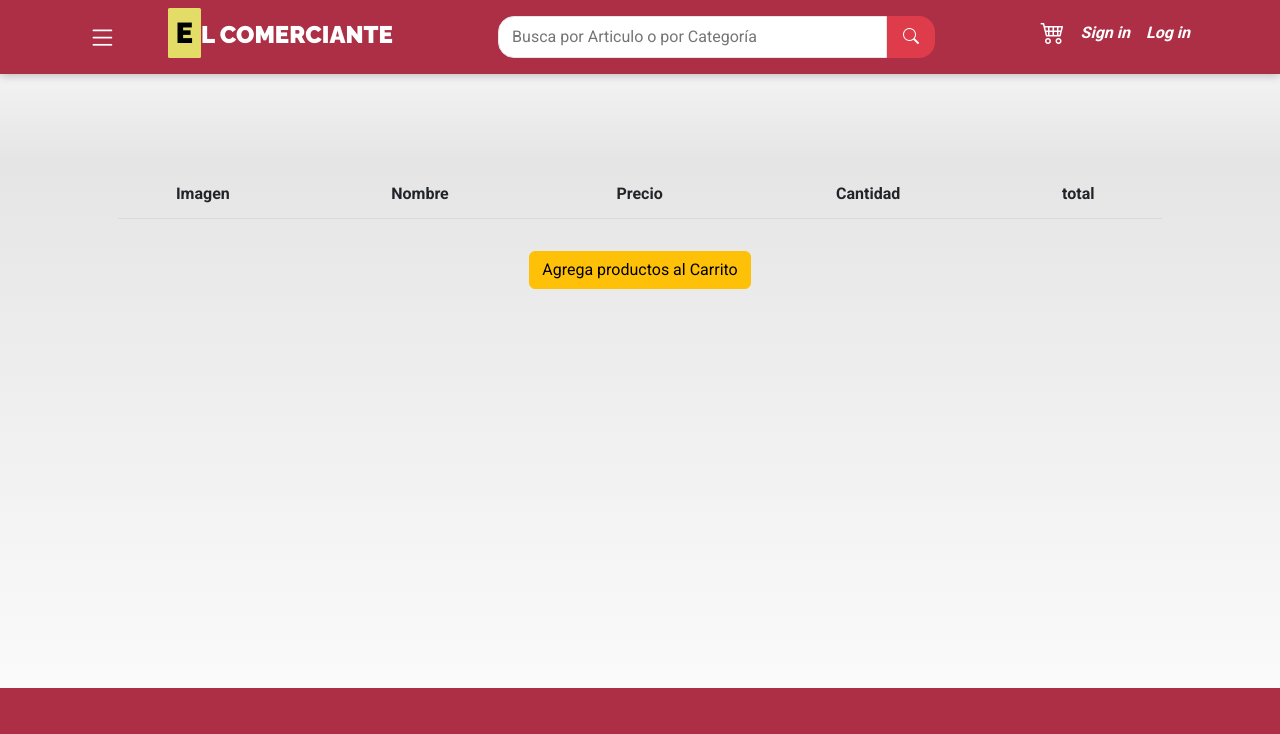
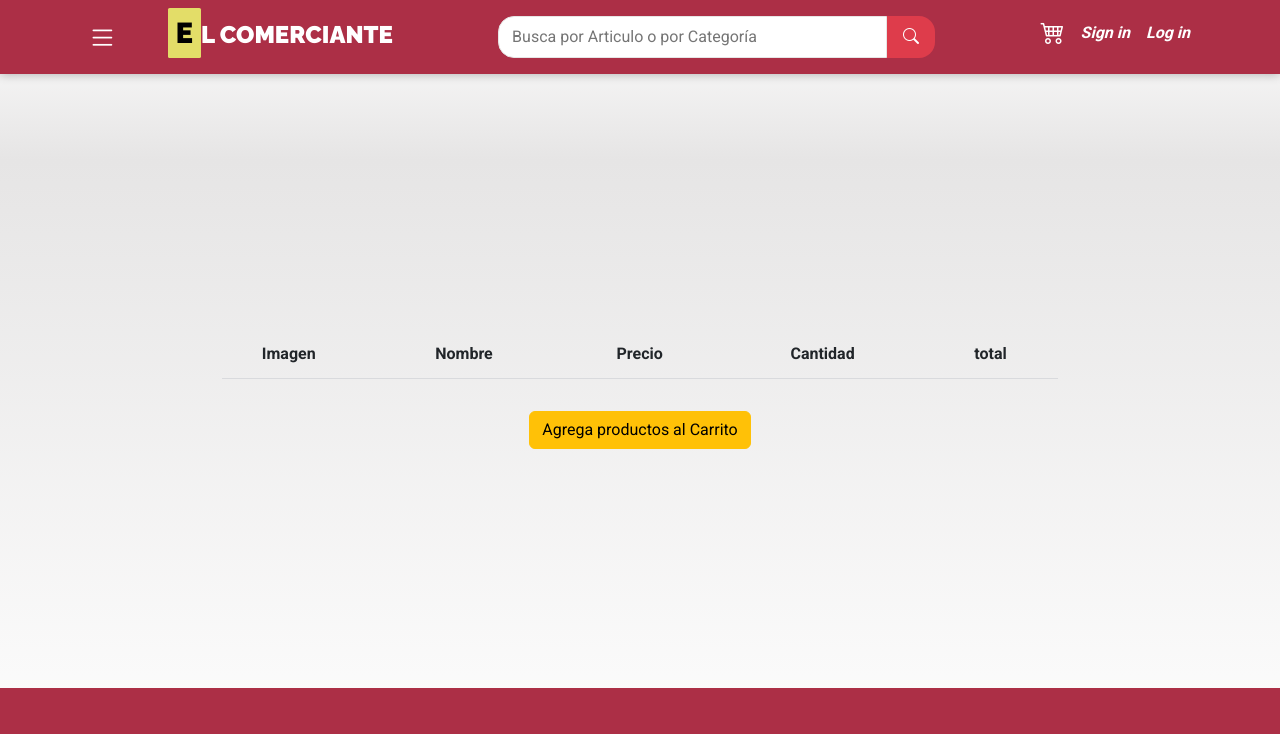
Before and after one commit to ChrisHuila/comercio-react, a React (Vite) app: page /carrito in a window 1280 px wide. Shown: the top 734 px of the page. Built offline with nearby package versions, Linux system fonts and the light colour scheme.

Commit message:
header fijo solo para dispositivos grandes

```diff
--- a/src/components/carrito/IconoCarrito.jsx
+++ b/src/components/carrito/IconoCarrito.jsx
@@ -40,10 +40,10 @@ const IconoCarrito = () => {
                             </tr>
                         </thead>
                         <tbody>
-                            {carrito.map((articulo, i) => (
+                            {carrito.map((articulo) => (
 
                                 <ProductoCarrito
-                                key={i}
+                                key={articulo.id}
                                 articulo ={articulo}
                                 eliminaProducto = {eliminaProducto}
                                 />
--- a/src/components/carrito/PaginaCarrito.jsx
+++ b/src/components/carrito/PaginaCarrito.jsx
@@ -27,7 +27,7 @@ const PaginaCarrito = ({articulo, carrito, valortotal,notificacion, eliminaProdu
     const url = `https://firebasestorage.googleapis.com/v0/b/ecommercereact-ccb1d.appspot.com/o/${articulo.imagen}?alt=media&token=fba7ec21-ca5e-4d2b-8cc3-2830309b446a`;
     return (
         <tr>
-            <td><img className=" " style={{width: '90px'}} src={url} alt={articulo.nombre} /></td>
+            <td><img className=" " style={{width: '90px', borderRadius: '50%', height: '90px'}} src={url} alt={articulo.nombre} /></td>
             <td>{articulo.nombre}</td>
             <td>{`$ ${formatoPrecio(articulo.precio)}`}</td>
             <td>
--- a/src/components/carrito/ProductoCarrito.jsx
+++ b/src/components/carrito/ProductoCarrito.jsx
@@ -1,5 +1,6 @@
 import formatoPrecio from "../helpers/FormatoPrecio";
-const ProductoCarrito = ({articulo, eliminaProducto,}) => {
+
+const ProductoCarrito = ({articulo, eliminaProducto}) => {
     // Elimina el producto
     const eliminarProducto = () => {
         eliminaProducto(articulo);
--- a/src/components/helpers/FormatoPrecio.js
+++ b/src/components/helpers/FormatoPrecio.js
@@ -2,4 +2,4 @@
 const formatoPrecio = (moneda) => {
  return new Intl.NumberFormat('de-DE').format(moneda);
 }
- export default formatoPrecio;
+export default formatoPrecio;
--- a/src/components/layout/Header.jsx
+++ b/src/components/layout/Header.jsx
@@ -22,8 +22,9 @@ const consigueAltura = () => {
   // Dependiendo al scroll muestra header fijo
   useEffect(() => {
 
+
+
     const navegacionFija = () => {
-
         window.addEventListener('scroll', () => (
           guardarHight(consigueAltura)
         ))
@@ -47,7 +48,7 @@ const consigueAltura = () => {
   }, [hight])
 
     return (
-          <header className={`header ${!visible ? 'header-fijo' : ''}`} >
+          <header className={`header ${!visible && window.innerWidth > 992 ? 'header-fijo' : ''}`} >
             <div className="container-xl header-container" >
               <div className="header-enlaces">
                 <div className="header-carrito">
--- a/src/components/pagar/ArticuloPagar.jsx
+++ b/src/components/pagar/ArticuloPagar.jsx
@@ -9,7 +9,7 @@ const ArticuloPagar = ({articulo}) => {
           <div className="articuloPagar-informacion">
               <h4>{articulo.referencia}</h4>
               <ul>
-                  <li><span>Precio: </span>{` $${articulo.precio}`} </li>
+                  <li><span>Precio: </span>{` $${formatoPrecio(articulo.precio)}`} </li>
                   <li><span>Cantidad: </span>  {articulo.cantidad}</li>
                   <li><span>Subtotal: <span className="articuloPagar-informacion_total">{`$${formatoPrecio(articulo.cantidad * parseInt(articulo.precio)) }`}</span></span></li>
               </ul>
--- a/src/styles/index.css
+++ b/src/styles/index.css
@@ -311,25 +311,32 @@ body {
 }
 /* =============================CARRITO-PRINCIPAL================== */
 .principalcarrito {
-    /* height: 90vh; */
-    /* max-width: 60rem; */
     margin-top: 3rem;
     width: 100%;
     min-height: 550px;
     padding: 3rem;
+    overflow-x: auto;
 
-    /* display: flex;
+    display: flex;
     flex-direction: column;
     justify-content: center;
-    align-items: center; */
+    align-items: center;
 }
 .principalcarrito table {
-    width: 100%;
+    width: 80%;
+    min-width: 600px;
+    /* align-self: center; */
 }
 .principalcarrito-botones {
     display: flex;
-    justify-content: center;
-    margin-top: 2rem;
+    flex-direction: column;
+}
+@media (min-width: 768px) {
+    .principalcarrito-botones {
+        flex-direction: row;
+        justify-content: center;
+        margin-top: 2rem;
+    }
 }
 .principalcarrito-botones button, .boton-compra {
     width: 300px;
@@ -485,8 +492,13 @@ body {
 .articuloPagar-informacion ul {
     list-style: none;
     display: flex;
-    /* justify-content: space-around; */
+    flex-direction: column;
     padding: 0;
+}
+@media (min-width: 575px ) {
+    .articuloPagar-informacion ul{
+        flex-direction: row;
+    }
 }
 .articuloPagar-informacion li {
     margin-right: 1rem;
```
